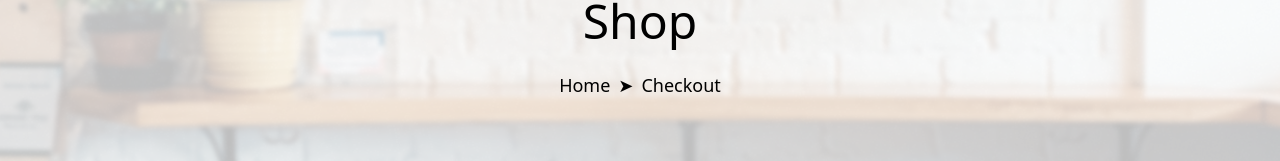
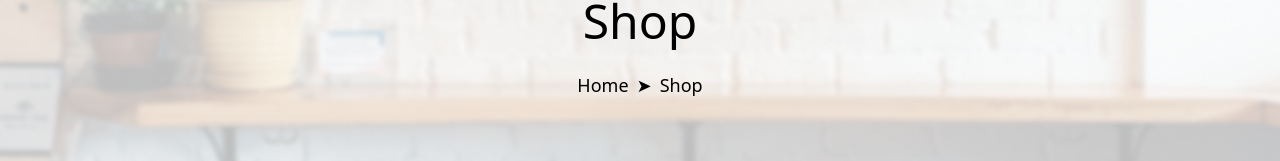
Before and after one commit to Hina-naureen/templete, a Next.js app: page /Shop in a window 1280 px wide. Shown: the part 224-385 px from the top of the page. Built offline with nearby package versions, Linux system fonts and the light colour scheme.

Commit message:
Update page.tsx

```diff
--- a/src/app/ShoppingCart/vase/page.tsx
+++ b/src/app/ShoppingCart/vase/page.tsx
@@ -32,7 +32,7 @@ const Vase = () => {
       <div className="absolute top-[295px] left-1/2 transform -translate-x-1/2 flex text-lg font-medium text-black">
           <span>Home</span>
           <span className="mx-2">➤</span>
-          <span className="font-light">Checkout</span>
+          <span className="font-light">Shop</span>
         </div>
 
 
```
